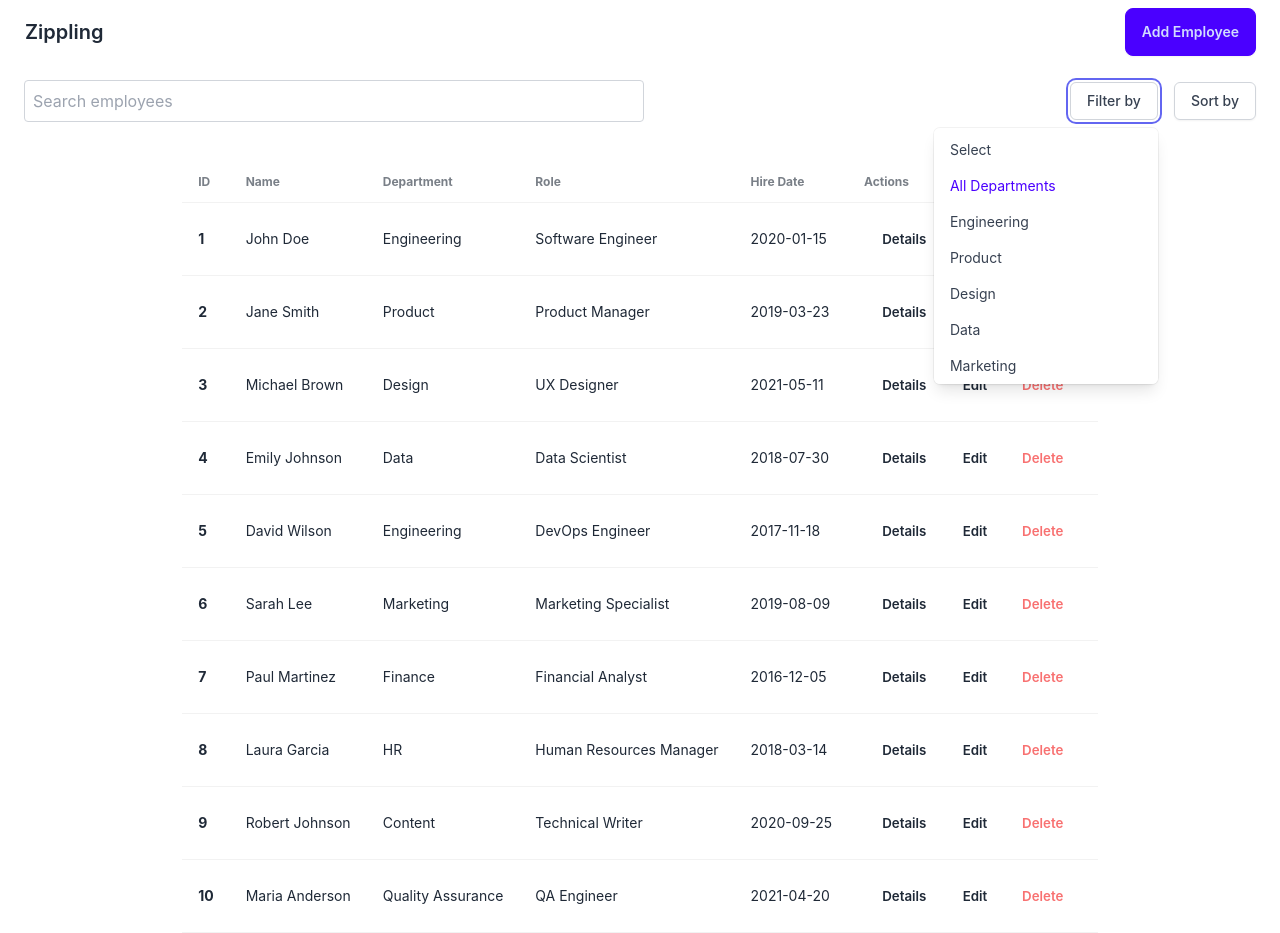
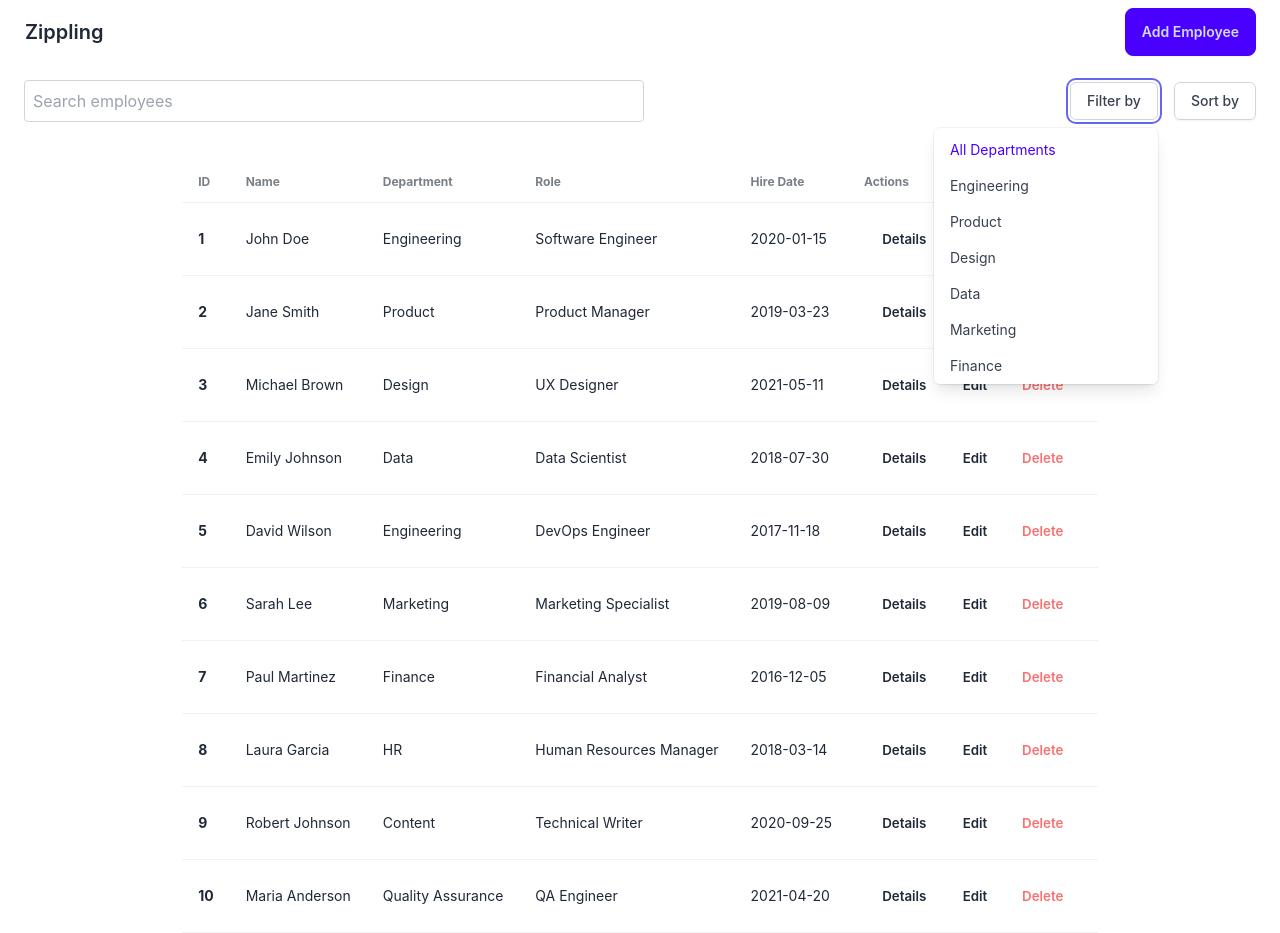
Before and after one commit to dlather/hr-plat, a React (Vite) app: page / in a window 1280 px wide. Both pictures are taken after a click on the button "Filter by". Built offline with nearby package versions, Linux system fonts and the light colour scheme.

Commit message:
feat: options btn

```diff
--- /dev/null
+++ b/src/components/OptionsButton.tsx
@@ -0,0 +1,69 @@
+import { useState } from "react"
+
+interface Option {
+  label: string
+  value: string | null
+}
+
+interface OptionButtonProps {
+  title: string
+  defaultOption?: string | null
+  options: Option[]
+  applyHandler?: (option: string | null) => void
+}
+
+const OptionsButton: React.FC<OptionButtonProps> = ({
+  title,
+  defaultOption = null,
+  options = [],
+  applyHandler = () => {},
+}) => {
+  const [isOpen, setIsOpen] = useState(false)
+  const [option, setoption] = useState<string | null>(defaultOption)
+
+  const handleoption = () => {
+    applyHandler(option)
+    setIsOpen(false)
+  }
+
+  return (
+    <div className="relative inline-block text-left mx-2 z-50">
+      <button
+        type="button"
+        className="inline-flex justify-center w-full rounded-md border border-gray-300 shadow-sm px-4 py-2 bg-white text-sm font-medium text-gray-700 hover:bg-gray-50 focus:outline-none focus:ring-2 focus:ring-offset-2 focus:ring-indigo-500"
+        onClick={() => setIsOpen(!isOpen)}
+      >
+        {title} by
+      </button>
+
+      {isOpen && (
+        <div className="origin-top-right absolute right-0 mt-2 w-56 max-h-64 overflow-y-auto rounded-md shadow-lg bg-white ring-1 ring-black ring-opacity-5">
+          <div
+            className="py-1"
+            role="menu"
+            aria-orientation="vertical"
+            aria-labelledby="options-menu"
+          >
+            {options.map(item => (
+              <button
+                key={item.value}
+                className={`block px-4 py-2 text-sm text-gray-700 hover:bg-gray-100 w-full text-left ${item.value === option ? "text-primary" : null}`}
+                role="menuitem"
+                onClick={() => setoption(item.value)}
+              >
+                {item.label}
+              </button>
+            ))}
+            <div className="px-4 py-2">
+              <button className="btn btn-primary w-full" onClick={handleoption}>
+                Apply {title}
+              </button>
+            </div>
+          </div>
+        </div>
+      )}
+    </div>
+  )
+}
+
+export default OptionsButton
--- a/src/features/employee/components/FilterButton.tsx
+++ b/src/features/employee/components/FilterButton.tsx
@@ -1,76 +1,38 @@
-import { useMemo, useState } from "react"
+import { useMemo } from "react"
 import { useDispatch, useSelector } from "react-redux"
 import { AppDispatch } from "../../../app/store"
 import {
   selectVisibleEmployees,
   filterEmployees,
-  selectSortCriteria,
   selectDepartmentType,
 } from "../employeeSlice"
+import OptionsButton from "../../../components/OptionsButton"
 
 const FilterButton = () => {
-  const [isOpen, setIsOpen] = useState(false)
   const departmentTypeState = useSelector(selectDepartmentType)
-  const [departmentType, setdepartmentType] = useState<string | null>(
-    departmentTypeState,
-  )
-
   const dispatch = useDispatch<AppDispatch>()
   const employees = useSelector(selectVisibleEmployees)
   const departments = useMemo(() => {
     return Array.from(new Set(employees.map(emp => emp.department)))
   }, [employees])
 
-  const handleFilter = () => {
+  const applyHandler = (departmentType: string | null) => {
     dispatch(filterEmployees({ type: departmentType }))
-    setIsOpen(false)
   }
 
   return (
-    <div className="relative inline-block text-left mx-2 z-50">
-      <button
-        type="button"
-        className="inline-flex justify-center w-full rounded-md border border-gray-300 shadow-sm px-4 py-2 bg-white text-sm font-medium text-gray-700 hover:bg-gray-50 focus:outline-none focus:ring-2 focus:ring-offset-2 focus:ring-indigo-500"
-        onClick={() => setIsOpen(!isOpen)}
-      >
-        Filter by
-      </button>
-
-      {isOpen && (
-        <div className="origin-top-right absolute right-0 mt-2 w-56 max-h-64 overflow-y-auto rounded-md shadow-lg bg-white ring-1 ring-black ring-opacity-5">
-          <div
-            className="py-1"
-            role="menu"
-            aria-orientation="vertical"
-            aria-labelledby="options-menu"
-          >
-            <div className="px-4 py-2 text-sm text-gray-700">Select</div>
-            <button
-              className={`block px-4 py-2 text-sm text-gray-700 hover:bg-gray-100 w-full text-left ${null === departmentType ? "text-primary" : null}`}
-              role="menuitem"
-              onClick={() => setdepartmentType(null)}
-            >
-              All Departments
-            </button>
-            {departments.map(item => (
-              <button
-                key={item}
-                className={`block px-4 py-2 text-sm text-gray-700 hover:bg-gray-100 w-full text-left ${item === departmentType ? "text-primary" : null}`}
-                role="menuitem"
-                onClick={() => setdepartmentType(item)}
-              >
-                {item}
-              </button>
-            ))}
-            <div className="px-4 py-2">
-              <button className="btn btn-primary w-full" onClick={handleFilter}>
-                Apply Filter
-              </button>
-            </div>
-          </div>
-        </div>
-      )}
-    </div>
+    <OptionsButton
+      options={[
+        { label: "All Departments", value: null },
+        ...departments.map(department => ({
+          label: department,
+          value: department,
+        })),
+      ]}
+      defaultOption={departmentTypeState}
+      applyHandler={applyHandler}
+      title={"Filter"}
+    />
   )
 }
 
--- a/src/features/employee/components/SortButton.tsx
+++ b/src/features/employee/components/SortButton.tsx
@@ -1,60 +1,28 @@
-import React, { useState } from "react"
 import { useDispatch, useSelector } from "react-redux"
 import { AppDispatch } from "../../../app/store"
 import { SORT_MAP } from "../../../utils/constants"
 import { selectSortCriteria, sortEmployees } from "../employeeSlice"
 import { SortCriteria } from "../types"
+import OptionsButton from "../../../components/OptionsButton"
 
 const SortButton = () => {
-  const [isOpen, setIsOpen] = useState(false)
   const sortCriteriaState = useSelector(selectSortCriteria)
-  const [sortCriteria, setSortCriteria] =
-    useState<SortCriteria>(sortCriteriaState)
   const dispatch = useDispatch<AppDispatch>()
 
-  const handleSort = () => {
-    dispatch(sortEmployees(sortCriteria))
-    setIsOpen(false)
+  const applyHandler = (sortCriteria: string | null) => {
+    dispatch(sortEmployees(sortCriteria as SortCriteria))
   }
 
   return (
-    <div className="relative inline-block text-left mx-2 z-50">
-      <button
-        type="button"
-        className="inline-flex justify-center w-full rounded-md border border-gray-300 shadow-sm px-4 py-2 bg-white text-sm font-medium text-gray-700 hover:bg-gray-50 focus:outline-none focus:ring-2 focus:ring-offset-2 focus:ring-indigo-500"
-        onClick={() => setIsOpen(!isOpen)}
-      >
-        Sort by
-      </button>
-
-      {isOpen && (
-        <div className="origin-top-right absolute right-0 mt-2 w-56 max-h-64 overflow-y-auto rounded-md shadow-lg bg-white ring-1 ring-black ring-opacity-5 flex flex-col">
-          <div
-            className="py-1 flex-grow"
-            role="menu"
-            aria-orientation="vertical"
-            aria-labelledby="options-menu"
-          >
-            {Object.entries(SORT_MAP).map(sortObj => {
-              return (
-                <button
-                  className={`block px-4 py-2 text-sm text-gray-700 hover:bg-gray-100 w-full text-left ${sortCriteria === sortObj[1] ? "text-primary" : null} `}
-                  role="menuitem"
-                  onClick={() => setSortCriteria(sortObj[1] as SortCriteria)}
-                >
-                  {sortObj[0]}
-                </button>
-              )
-            })}
-          </div>
-          <div className="px-4 py-2">
-            <button className="btn btn-primary w-full" onClick={handleSort}>
-              Apply Sort
-            </button>
-          </div>
-        </div>
-      )}
-    </div>
+    <OptionsButton
+      options={Object.entries(SORT_MAP).map(entry => ({
+        label: entry[0],
+        value: entry[1],
+      }))}
+      defaultOption={sortCriteriaState}
+      applyHandler={applyHandler}
+      title={"Sort"}
+    />
   )
 }
 
```
Also changed, not shown: 1 other file (tests, documents, lock files or other folders).
